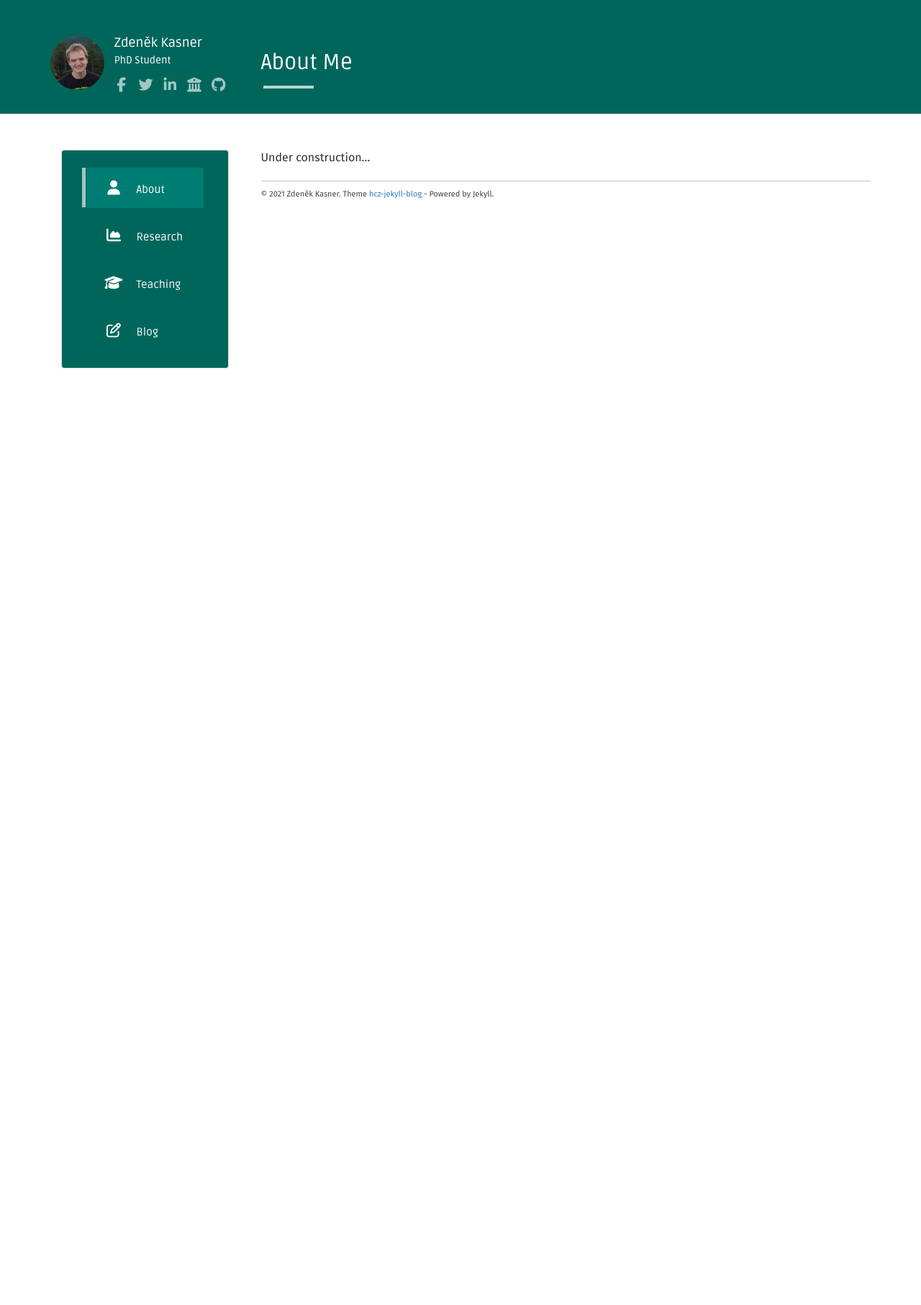
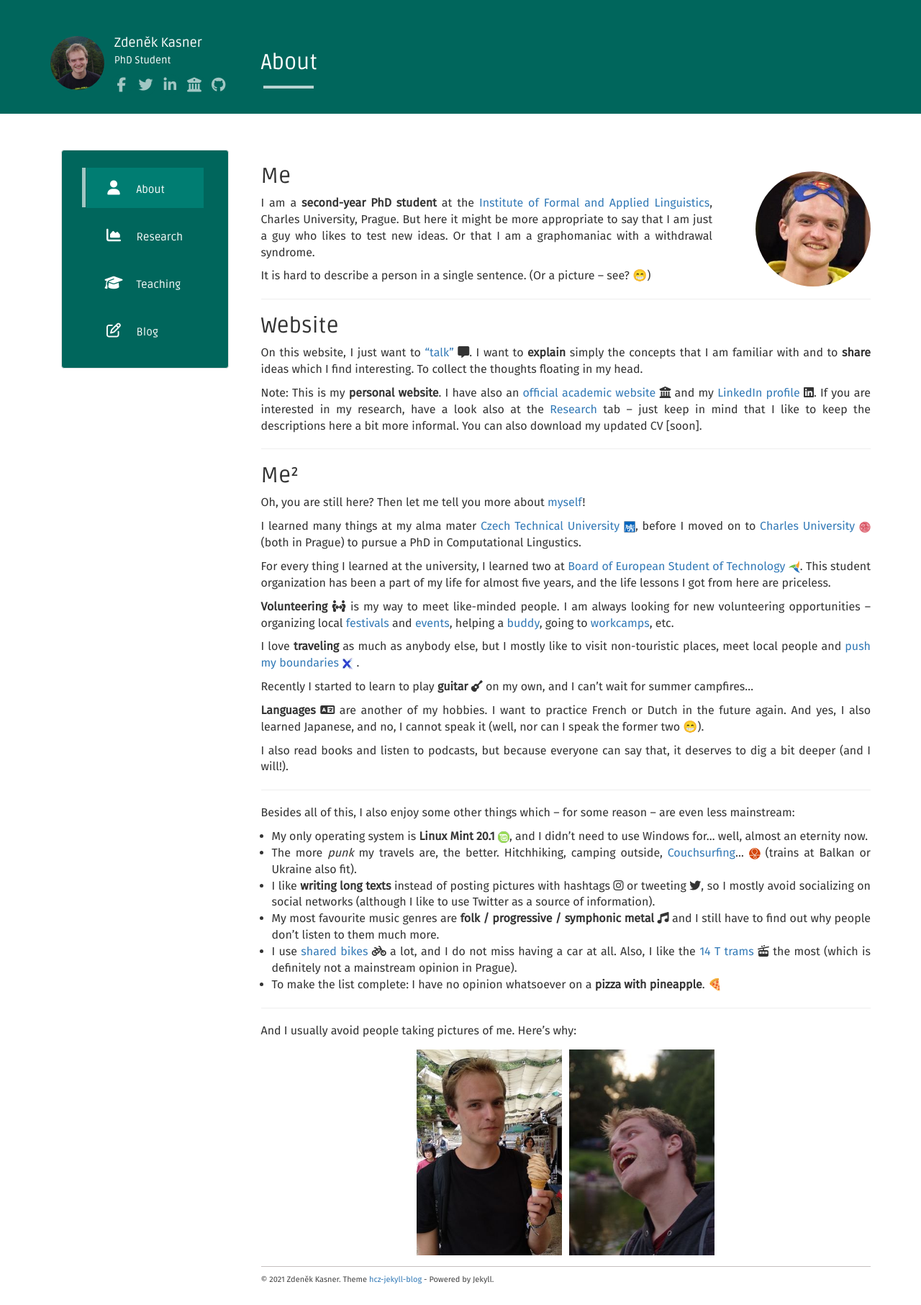
Before and after one commit to kasnerz/kasnerz.github.io, a Jekyll site: the page built from about.md, in a window 1280 px wide. Shown: the whole page at 72% size. Built offline with Jekyll 4.4.1, drawn with Linux system fonts in a browser that asks for light colours; nearby versions of some CDN libraries; before the commit the page ends 900 px from its top, so only the background shows below that.

Commit message:
About me

```diff
--- a/_includes/css.html
+++ b/_includes/css.html
@@ -3,12 +3,12 @@
         <link rel="stylesheet" href="//fonts.googleapis.com/css?family=Roboto:300,400,500,700" type="text/css">
 
         <!-- FontAwesome icons -->
-        <link rel="stylesheet" href="https://use.fontawesome.com/74dfc6cf47.css">
+        <!-- <link rel="stylesheet" href="https://use.fontawesome.com/74dfc6cf47.css"> -->
 
         <!-- Core BootStrap CSS -->
         <link rel="stylesheet" href="https://maxcdn.bootstrapcdn.com/bootstrap/3.3.6/css/bootstrap.min.css">
         <!-- Material Design CSS -->
-        <link rel="stylesheet" href="{{ site.baseurl }}/static/css/bootstrap-material-design.min.css">
+        <!-- <link rel="stylesheet" href="{{ site.baseurl }}/static/css/bootstrap-material-design.min.css"> -->
 
         <!-- syntax highlighting CSS -->
         <link rel="stylesheet" href="{{ site.baseurl }}/static/css/syntax.css">
@@ -18,6 +18,8 @@
         <link rel="stylesheet" href="{{ site.baseurl }}/static/css/main.css">
         <link rel="stylesheet" href="{{ site.baseurl }}/static/css/projects.css">
 
+        <script src="https://kit.fontawesome.com/4baae76a9c.js" crossorigin="anonymous"></script>
+
         <script type="text/javascript">
           //loadingImage is relative to project dir
           var tb_pathToImage = "{{ site.baseurl }}/static/img/loadingAnimation.gif";
--- a/about.md
+++ b/about.md
@@ -1,7 +1,67 @@
 ---
 layout: default
-title: About Me
+title: About
 permalink: /
 ---
+<img id="about-img" align="right" src="assets/me_3.jpg" alt="me_3">
 
-Under construction...
+## Me
+I am a **second-year PhD student** at the [Institute of Formal and Applied Linguistics](ufal.mff.cuni.cz/), Charles University, Prague. But here it might be more appropriate to say that I am just a guy who likes to test new ideas. Or that I am a graphomaniac with a withdrawal syndrome.
+
+It is hard to describe a person in a single sentence. (Or a picture – see? 😁)
+
+---
+## Website
+
+On this website, I just want to ["talk"](blog) <i class="fa fa-comment-alt"></i>. I want to **explain** simply the concepts that I am familiar with and to **share** ideas which I find interesting. To collect the thoughts floating in my head.
+
+
+Note: This is my **personal website**. I have also an [official academic website](https://ufal.mff.cuni.cz/zdenek-kasner) <i class="fa fa-university"></i> and my [LinkedIn profile](https://www.linkedin.com/in/zdenek-kasner/) <i class="fab fa-linkedin"></i>. If you are interested in my research, have a look also at the [Research](research) tab  – just keep in mind that I like to keep the descriptions here a bit more informal. You can also download my updated CV [soon].
+
+
+<!-- But mainly there is this crazy idea that writing my thoughts on a public website will help to clear them up. -->
+
+---
+## Me²
+Oh, you are still here? Then let me tell you more about [myself](https://www.youtube.com/watch?v=7yiOjcLEAGg)!
+
+I learned many things at my alma mater [Czech Technical University](https://cvut.cz/) <img src="assets/cvut.png" style="display: inline">, before I moved on to [Charles University](https://cuni.cz/) <img src="assets/cuni.png" style="display: inline"> (both in Prague) to pursue a PhD in Computational Lingustics.
+
+
+For every thing I learned at the university, I learned two at [Board of European Student of Technology](https://best.eu.org) <img src="assets/best.png" style="display: inline">. This student organization has been a part of my life for almost five years, and the life lessons I got from here are priceless.
+
+**Volunteering** <i class="fa fa-people-arrows"></i> is my way to meet like-minded people. I am always looking for new volunteering opportunities – organizing local [festivals](https://www.prahazijehudbou.cz) and [events](https://milionchvilek.cz), helping a [buddy](https://esncuprague.cz), going to [workcamps](tamjdem.cz), etc.
+
+I love **traveling** as much as anybody else, but I mostly like to visit non-touristic places, meet local people and  [push my boundaries](x-challenge.cz/) <img src="assets/x.jpg" style="display: inline"> .
+
+
+Recently I started to learn to play **guitar** <i class="fa fa-guitar"></i> on my own, and I can't wait for summer campfires...
+
+**Languages** <i class="fa fa-language"></i> are another of my hobbies. I want to practice French or Dutch in the future again. And yes, I also learned Japanese, and no, I cannot speak it (well, nor can I speak the former two 😁).
+
+I also read books and listen to podcasts, but because everyone can say that, it deserves to dig a bit deeper (and I will!).
+
+---
+
+Besides all of this, I also enjoy some other things which – for some reason – are even less mainstream:
+
+- My only operating system is **Linux Mint 20.1** <img src="assets/mint.png" style="display: inline">, and I didn't need to use Windows for... well, almost an eternity now.
+- The more *punk* my travels are, the better. Hitchhiking, camping outside, [Couchsurfing](https://www.couchsurfing.com)...  <img src="assets/cs.png" style="display: inline"> (trains at Balkan or Ukraine also fit).
+- I like **writing long texts** instead of posting pictures with hashtags <i class="fab fa-instagram"></i> or tweeting <i class="fab fa-twitter"></i>, so I mostly avoid socializing on social networks (although I like to use Twitter as a source of information).
+- My most favourite music genres are **folk / progressive / symphonic metal** <i class="fa fa-music"></i> and I still have to find out why people don't listen to them much more.
+- I use [shared bikes](https://www.nextbikeczech.com) <i class="fas fa-bicycle"></i> a lot, and I do not miss having a car at all. Also, I like the [14 T trams](https://en.wikipedia.org/wiki/%C5%A0koda_14_T) <i class="fas fa-tram"></i> the most (which is definitely not a mainstream opinion in Prague).
+- To make the list complete: I have no opinion whatsoever on a **pizza with pineapple**. 🍕
+
+---
+
+And I usually avoid people taking pictures of me. Here's why:
+
+
+<div class="row centered-image">
+  <div class="column">
+    <img src="assets/me_1.jpg" alt="me_1">
+  </div>
+  <div class="column">
+    <img src="assets/me_2.jpg" alt="me_2">
+  </div>
+</div>
--- a/static/css/main.css
+++ b/static/css/main.css
@@ -297,3 +297,31 @@ body {
     margin-right: auto;
     max-width: 80%;
 }
+
+.centered-image {
+    display: block;
+    margin-left: auto;
+    margin-right: auto;
+    max-width: 50%;
+}
+
+/* Three image containers (use 25% for four, and 50% for two, etc) */
+.column {
+    float: left;
+    width: 50%;
+    padding: 5px;
+  }
+
+/* Clear floats after image containers */
+.row::after {
+content: "";
+clear: both;
+display: table;
+}
+
+#about-img {
+   border-radius: 50%;
+   max-width:160px;
+   max-height:160px;
+   margin: 30px 0px 0px 60px;
+}
```
Also changed, not shown: assets/academic.png, assets/best.png (added), assets/confessbear.jpg (added), assets/cs.png (added), assets/cuni.png (added), assets/cvut.png (added), assets/me_1.jpg (added), assets/me_2.jpg (added), assets/me_3.jpg (added), assets/mint.png (added), assets/travelling.png (added), assets/x.jpg (added).
